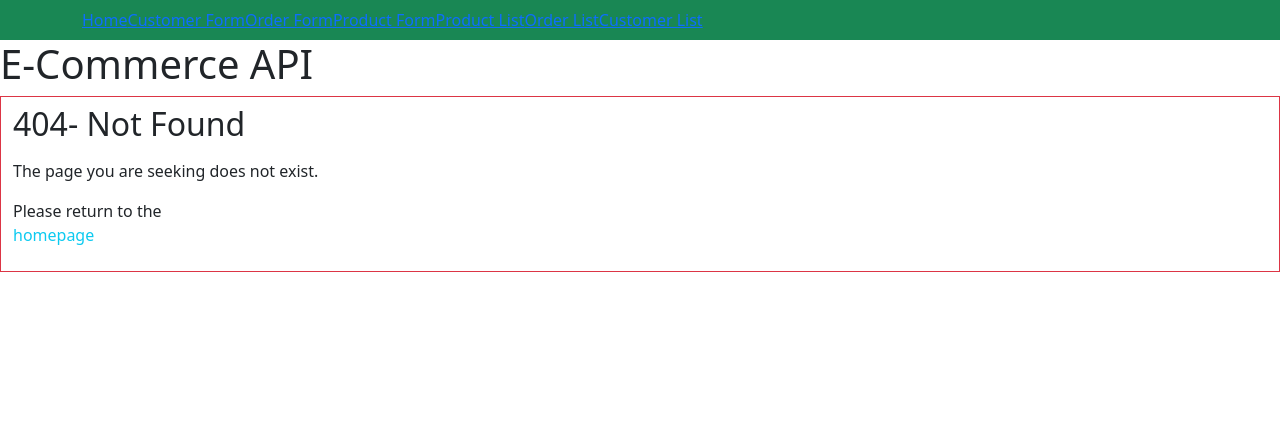
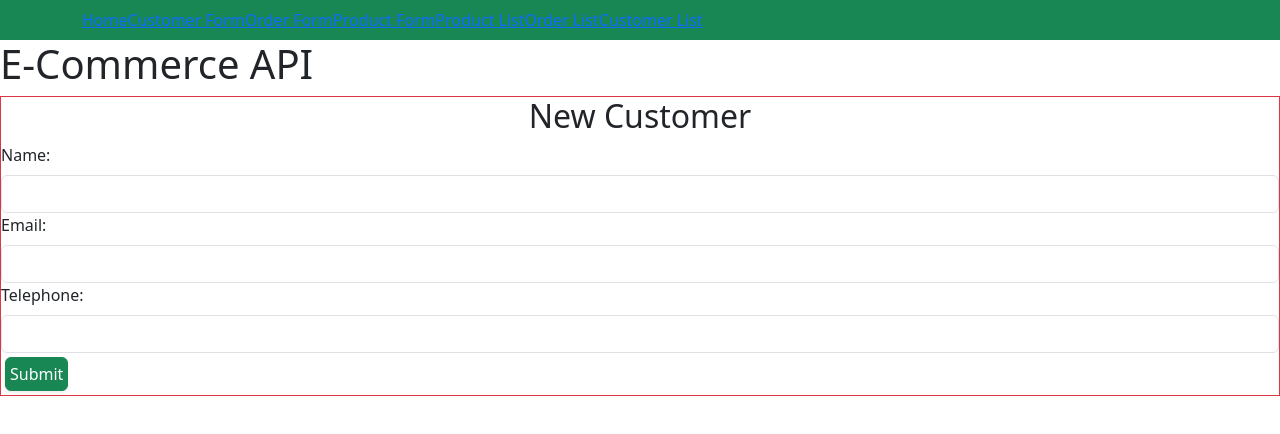
Before and after one commit to BGreenberg79/CT_Module11_Advanced_ECommerce_API, a React (Vite) app in the folder my-react-app/: page /customer/create in a window 1280 px wide. Before the commit this address had no page. Shown: the top 434 px of the page. Built offline with nearby package versions, Linux system fonts and the light colour scheme.

Commit message:
9th commit

```diff
--- a/my-react-app/src/App.jsx
+++ b/my-react-app/src/App.jsx
@@ -17,11 +17,11 @@ import 'bootstrap/dist/css/bootstrap.min.css'
 
 function App() {
   // const [products, setProducts] = useState([]);
-  const [selectedProduct, setSelectedProduct] = useState([]);
+  // const [selectedProduct, setSelectedProduct] = useState([]);
   // const [orders, setOrders] = useState([]);
-  const [selectedOrder, setSelectedOrder] =useState([]);
+  // const [selectedOrder, setSelectedOrder] =useState([]);
   // const [customers, setCustomers] =useState([]);
-  const [selectedCustomer, setSelectedCustomer] = useState([]);
+  // const [selectedCustomer, setSelectedCustomer] = useState([]);
 
   // useEffect(() =>{
   //   fetchProducts();
@@ -59,17 +59,17 @@ function App() {
 
   // }
 
-  const handleEditProduct = (product) => {
-    setSelectedProduct(product);
-  };
+  // const handleEditProduct = (product) => {
+  //   setSelectedProduct(product);
+  // };
 
-  const handleEditCustomer = (customer) => {
-    setSelectedCustomer(customer);
-  }
+  // const handleEditCustomer = (customer) => {
+  //   setSelectedCustomer(customer);
+  // }
 
-  const handleEditOrder = (order) => {
-    setSelectedOrder(order);
-  }
+  // const handleEditOrder = (order) => {
+  //   setSelectedOrder(order);
+  // }
 
   // const handleProductUpdated = () => {
   //   fetchProducts();
@@ -86,17 +86,17 @@ function App() {
   //   setSelectedOrder(null);
   // };
 
-  const handleProductDeleted = () => {
-    fetchProducts();
-  }
+  // const handleProductDeleted = () => {
+  //   fetchProducts();
+  // }
 
-  const handleOrderDeleted = () => {
-    fetchOrders();
-  }
+  // const handleOrderDeleted = () => {
+  //   fetchOrders();
+  // }
 
-  const handleCustomerDeleted = () => {
-    fetchCustomers();
-  }
+  // const handleCustomerDeleted = () => {
+  //   fetchCustomers();
+  // }
 
   return (
     <>
@@ -105,13 +105,20 @@ function App() {
 
       <Routes>
         <Route path="/" element={< Home />}/>
-        <Route path="/customers/" element={< CustomerForm />}/>
-        <Route path='/customers/list/' element={<CustomerList onEditCustomer={handleEditCustomer} onCustomerDeleted={handleCustomerDeleted}/>}/>
-        <Route path='/orders/' element={< OrderForm/>}/>
-        <Route path='/orders/list/' element={<OrderList onEditOrder={handleEditOrder} onOrderDeleted={handleOrderDeleted}/>}/>
-        <Route path="/products/" element={<ProductForm/>}/>
-        <Route path='/products/list/' element={<ProductList onEditProduct={handleEditProduct} onProductDeleted={handleProductDeleted}/>}/>
-        <Route path='*' element={<NotFound/>}/>
+        {/* Create customer */}
+        <Route path="/customer/create/" element={< CustomerForm />}/>
+
+        {/* Edit customer - take in a paramter id from the url */}
+        <Route path="/customer/edit/:id" element={< CustomerForm />}/>
+
+        {/* List customers */}
+        <Route path='/customers/list/' element={<CustomerList/>}/>
+        {/* <Route path='/customers/list/' element={<CustomerList onEditCustomer={handleEditCustomer} onCustomerDeleted={handleCustomerDeleted}/>}/> */}
+        {/* <Route path='/orders/' element={< OrderForm/>}/> */}
+        {/* <Route path='/orders/list/' element={<OrderList onEditOrder={handleEditOrder} onOrderDeleted={handleOrderDeleted}/>}/> */}
+        {/* <Route path="/products/" element={<ProductForm/>}/> */}
+        {/* <Route path='/products/list/' element={<ProductList onEditProduct={handleEditProduct} onProductDeleted={handleProductDeleted}/>}/> */}
+        {/* <Route path='*' element={<NotFound/>}/> */}
       </Routes>
     </>
   )
--- a/my-react-app/src/CustomerForm.jsx
+++ b/my-react-app/src/CustomerForm.jsx
@@ -1,79 +1,135 @@
-import { useState, useEffect, useRef } from "react";
+import { useState, useEffect } from "react";
 import axios from 'axios';
-import Form from 'react-bootstrap/Form'
+import Form from 'react-bootstrap/Form';
 import Button from 'react-bootstrap/Button';
+import Alert from 'react-bootstrap/Alert';
+import { useParams } from 'react-router-dom';
 
 const CustomerForm = () => {
+    const { id } = useParams();
+    const [selectedCustomer, setSelectedCustomer] = useState(null);
+    const [customerName, setCustomerName] = useState("");
+    const [email, setEmail] = useState("");
+    const [telephone, setTelephone] = useState("");
+    const [errors, setErrors] = useState({});
+    const [successMessage, setSuccessMessage] = useState(null);
+    const [errorMessage, setErrorMessage] = useState(null);
 
-    const customerNameRef =useRef(null);
-    const emailRef= useRef(null);
-    const telephoneRef = useRef(null);
-    const [errors, setErrors] =useState ({});
+    useEffect(() => {
+        console.log('editing customer, customer_id:', id);
+        // Fetch customer data using axios if customer_id exists
+        if (id) {
+            axios.get(`http://127.0.0.1:5000/customers/${id}`)
+                .then(response => {
+                    setSelectedCustomer(response.data);
+                })
+                .catch(error => {
+                    console.error('Error fetching customer data:', error);
+                    setErrorMessage('Failed to load customer data');
+                });
+        }
+    }, [id]);
 
-    const [customerName, setCustomerName] =useState();
-    const [email, setEmail] = useState();
-    const [telephone, setTelephone] = useState();
-
-    useEffect(()=> {
+    // Populate form fields when selectedCustomer changes
+    useEffect(() => {
         if (selectedCustomer) {
-            setCustomerName(selectedCustomer.customerName);
+            setCustomerName(selectedCustomer.name);
             setEmail(selectedCustomer.email);
-            setTelephone(selectedCustomer.telephone);
+            setTelephone(selectedCustomer.phone);
+        } else {
+            setCustomerName("");
+            setEmail("");
+            setTelephone("");
         }
     }, [selectedCustomer]);
 
     const validateForm = () => {
-        const errors ={};
-        customerName= customerNameRef.current.value;
-        email= emailRef.current.value;
-        telephone= telephoneRef.current.value;
-        if (!customerName) errors.customerName= 'Name required for customer accounts';
-        if (!email) errors.email ='Email required for account';
+        const errors = {};
+
+        if (!customerName) errors.customerName = 'Name required for customer accounts';
+        if (!email) errors.email = 'Email required for account';
         if (!telephone) errors.telephone = 'Phone required for account';
-        return errors}
 
-    const handleSubmission = async (event) =>{
+        return errors;
+    };
+
+    const handleSubmission = async (event) => {
         event.preventDefault();
-        const errors= validateForm();
-        if (Object.keys(errors).length == 0){
-            const customerData = {customerName, email, telephone};
+        const errors = validateForm();
+
+        if (Object.keys(errors).length === 0) {
+            const customerData = {
+                "name": customerName,
+                "email": email,
+                "phone": telephone
+            };
+
             try {
                 if (selectedCustomer) {
-                    await axios.put(`http://127.0.0.1:5000/customers/${selectedCustomer.id}`, customerData);
-                } else
-                    {await axios.post('http://127.0.0.1:5000/customers', customerData);}
-                onCustomerUpdated();
-                setCustomerName('');
-                setEmail('');
-                setTelephone('');
-            } catch (error) {console.error("Error submitting customer:", error);}
+                    // Update existing customer
+                    await axios.put(`http://127.0.0.1:5000/customers/${selectedCustomer.customer_id}`, customerData);
+                } else {
+                    // Create new customer
+                    await axios.post('http://127.0.0.1:5000/customers', customerData);
+                    setCustomerName("");
+                    setEmail("");
+                    setTelephone("");
                 }
-        else{setErrors(errors);}
+
+                setSuccessMessage('Customer submitted successfully');
+                setErrorMessage(null);
+            } catch (error) {
+                console.error("Error submitting customer:", error);
+                setErrorMessage('Error submitting customer');
+                setSuccessMessage(null);
             }
+        } else {
+            setErrors(errors);
+        }
+    };
+
     return (
+        <div>
+            {successMessage && <Alert variant="success" onClose={() => setSuccessMessage(null)} dismissible>{successMessage}</Alert>}
+            {errorMessage && <Alert variant="danger" onClose={() => setErrorMessage(null)} dismissible>{errorMessage}</Alert>}
+
             <Form className="border border-danger">
                 <h2 className='text-center'>{selectedCustomer ? 'Edit' : 'New'} Customer</h2>
+
                 <Form.Group>
-                <Form.Label for="name">Name:</Form.Label>
-                <Form.Control type="text" id="name" name="name" ref={customerNameRef}></Form.Control>
-                {errors.customerName && <div style={{color:"red"}}>{errors.customerName}</div>}
+                    <Form.Label>Name:</Form.Label>
+                    <Form.Control
+                        type="text"
+                        value={customerName}
+                        onChange={(e) => setCustomerName(e.target.value)}
+                    />
+                    {errors.customerName && <div style={{ color: "red" }}>{errors.customerName}</div>}
                 </Form.Group>
 
                 <Form.Group>
-                <Form.Label for="email">Email:</Form.Label>
-                <Form.Control type="text" id="email" name="email" ref={emailRef}></Form.Control>
-                {errors.email && <div style={{color:"red"}}>{errors.email}</div>}
+                    <Form.Label>Email:</Form.Label>
+                    <Form.Control
+                        type="text"
+                        value={email}
+                        onChange={(e) => setEmail(e.target.value)}
+                    />
+                    {errors.email && <div style={{ color: "red" }}>{errors.email}</div>}
                 </Form.Group>
 
                 <Form.Group>
-                <Form.Label for="telephone">Telephone:</Form.Label>
-                <Form.Control type="tel" id="telephone" name="telephone" ref={telephoneRef}></Form.Control>
-                {errors.telephone && <div style={{color:"red"}}>{errors.telephone}</div>}
+                    <Form.Label>Telephone:</Form.Label>
+                    <Form.Control
+                        type="tel"
+                        value={telephone}
+                        onChange={(e) => setTelephone(e.target.value)}
+                    />
+                    {errors.telephone && <div style={{ color: "red" }}>{errors.telephone}</div>}
                 </Form.Group>
 
                 <Button className='shadow-sm m-1 p-1' variant="success" onClick={handleSubmission}>Submit</Button>
             </Form>
-    )
-}
+        </div>
+    );
+};
 
-export default CustomerForm
+export default CustomerForm;
--- a/my-react-app/src/NavBar.jsx
+++ b/my-react-app/src/NavBar.jsx
@@ -11,7 +11,7 @@ function NavBar() {
                 <Navbar.Collapse id='basic-navbar-nav'>
                     <Nav>
                         <NavLink to='/'>Home</NavLink>
-                        <NavLink to='/customers/'>Customer Form</NavLink>
+                        <NavLink to='/customer/create/'>Customer Form</NavLink>
                         <NavLink to='/orders/'>Order Form</NavLink>
                         <NavLink to='/products/'>Product Form</NavLink>
                         <NavLink to='/products/list/'>Product List</NavLink>
```
Also changed, not shown: my-react-app/src/CustomerList.jsx (+43 -28 lines). Lines whose indentation alone changed are shown as unchanged.
